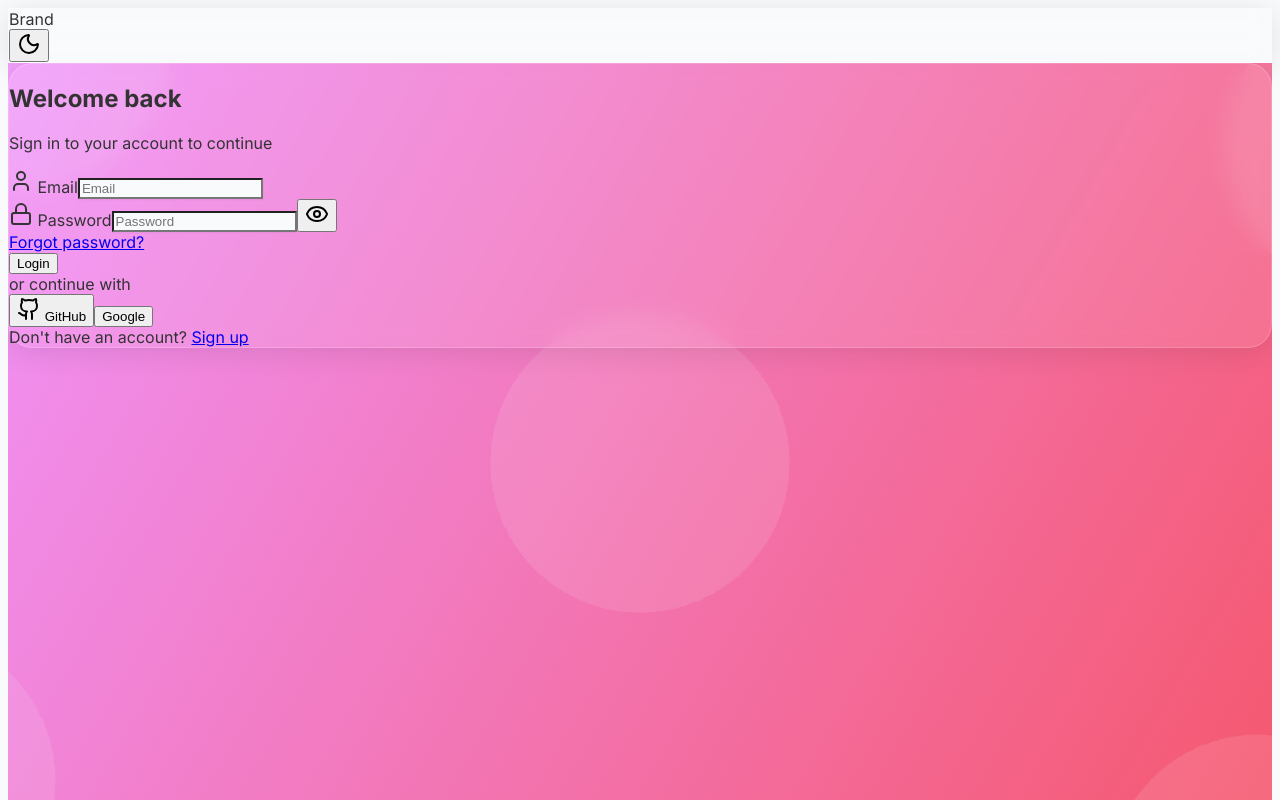
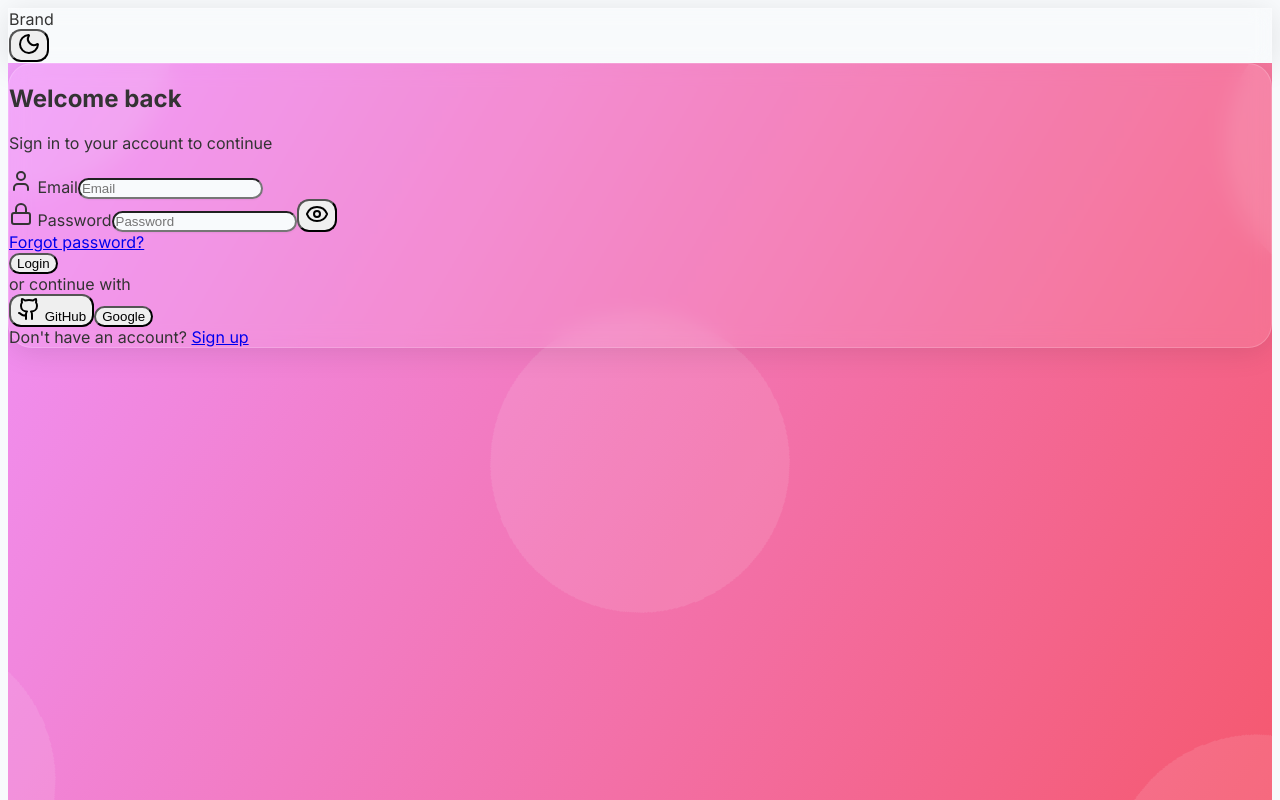
Before and after one commit to tuniepie/study-nestjs-nextjs, a Next.js app: page / in a window 1280 px wide. Shown: the top 800 px of the page. Built offline with nearby package versions, Linux system fonts and the light colour scheme.

Commit message:
feat: Test feature (with fixes)

```diff
--- a/app/components/LoginBar.tsx
+++ b/app/components/LoginBar.tsx
@@ -26,7 +26,7 @@ const LoginBar: React.FC = () => {
               <Lock className="mr-2" /> Password
             </label>
             <input type={showPassword ? "text" : "password"} id="password" placeholder="Password" className="mt-1 block w-full px-4 py-3 border border-slate-300 dark:border-slate-700 rounded-xl shadow-sm focus:outline-none focus:ring-2 focus:ring-indigo-600 focus:border-indigo-600 transition duration-150 ease-in-out bg-slate-50 dark:bg-slate-800" />
-            <button type="button" onClick={togglePasswordVisibility} className="absolute right-3 top-3 text-slate-400">
+            <button type="button" onClick={togglePasswordVisibility} className="absolute right-3 top-3 text-slate-400 rounded-xl">
               {showPassword ? <EyeOff /> : <Eye />}
             </button>
           </div>
--- a/app/globals.css
+++ b/app/globals.css
@@ -10,6 +10,11 @@ body {
 body.dark {
   background-color: #181818;
   color: #f4f4f5;
+}
+
+/* Unified border radius for buttons and inputs */
+button, input {
+  border-radius: 0.75rem; /* rounded-xl */
 }
 
 /* Smooth transitions for hover effects */
--- a/package.json
+++ b/package.json
@@ -10,7 +10,7 @@
   },
   "dependencies": {
     "lucide-react": "^0.577.0",
-    "next": "16.1.6",
+    "next": "^16.1.6",
     "react": "19.2.3",
     "react-dom": "19.2.3"
   },
```
Also changed, not shown: 1 other file (tests, documents, lock files or other folders).
